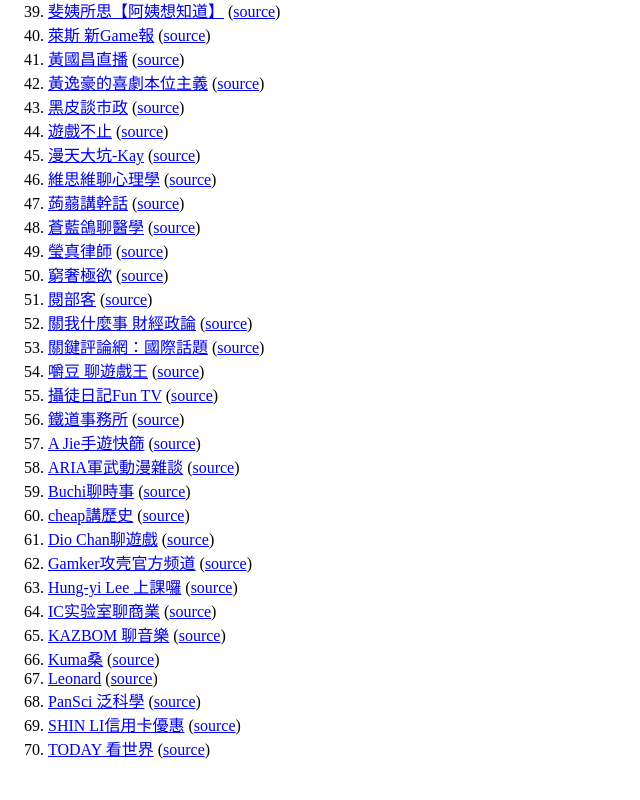
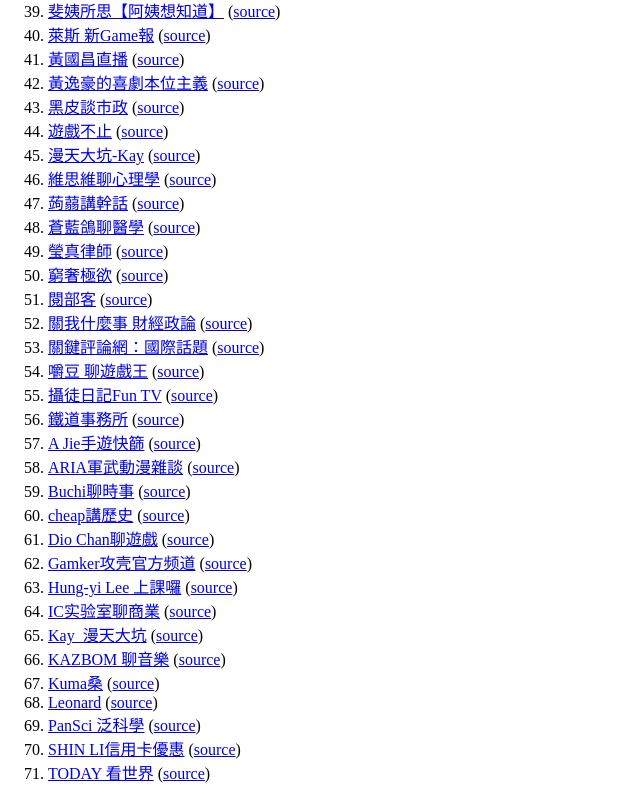
Before and after one commit to democwise2016/action-UT-Podcast, a plain HTML site: page index.html in a window 1280 px wide. Shown: the part 930-1730 px from the top of the page, without its empty margins (0-640 px from the left). Before the commit the page ends 1706 px from the top, so only its background shows below. Drawn offline with Linux system fonts and the light colour scheme.

Commit message:
Deploying to gh-pages from @ democwise2016/action-UT-Podcast@8f4e2ac29e02de517740be87bcc34efc1c56de4a 🚀

```diff
--- a/index.html
+++ b/index.html
@@ -263,6 +263,10 @@
       (<a href="https://www.youtube.com/channel/UCJ1zX4FZA15dwE2olLAO3-w" target="_blank">source</a>)
     </li>
 <li>
+      <a href="https://democwise2016.github.io/action-UT-Podcast/Kay2-ch_UCwtcobm6l5gv0LcKVwzQgPw.rss" target="_blank">Kay_漫天大坑</a>
+      (<a href="https://www.youtube.com/channel/UCwtcobm6l5gv0LcKVwzQgPw" target="_blank">source</a>)
+    </li>
+<li>
       <a href="https://democwise2016.github.io/action-UT-Podcast/kazbom-ch_UCOBVyJhiDg39fjjXPWbyOqg.rss" target="_blank">KAZBOM 聊音樂</a>
       (<a href="https://www.youtube.com/channel/UCOBVyJhiDg39fjjXPWbyOqg" target="_blank">source</a>)
     </li>
```
Also changed, not shown: 8 other files.
